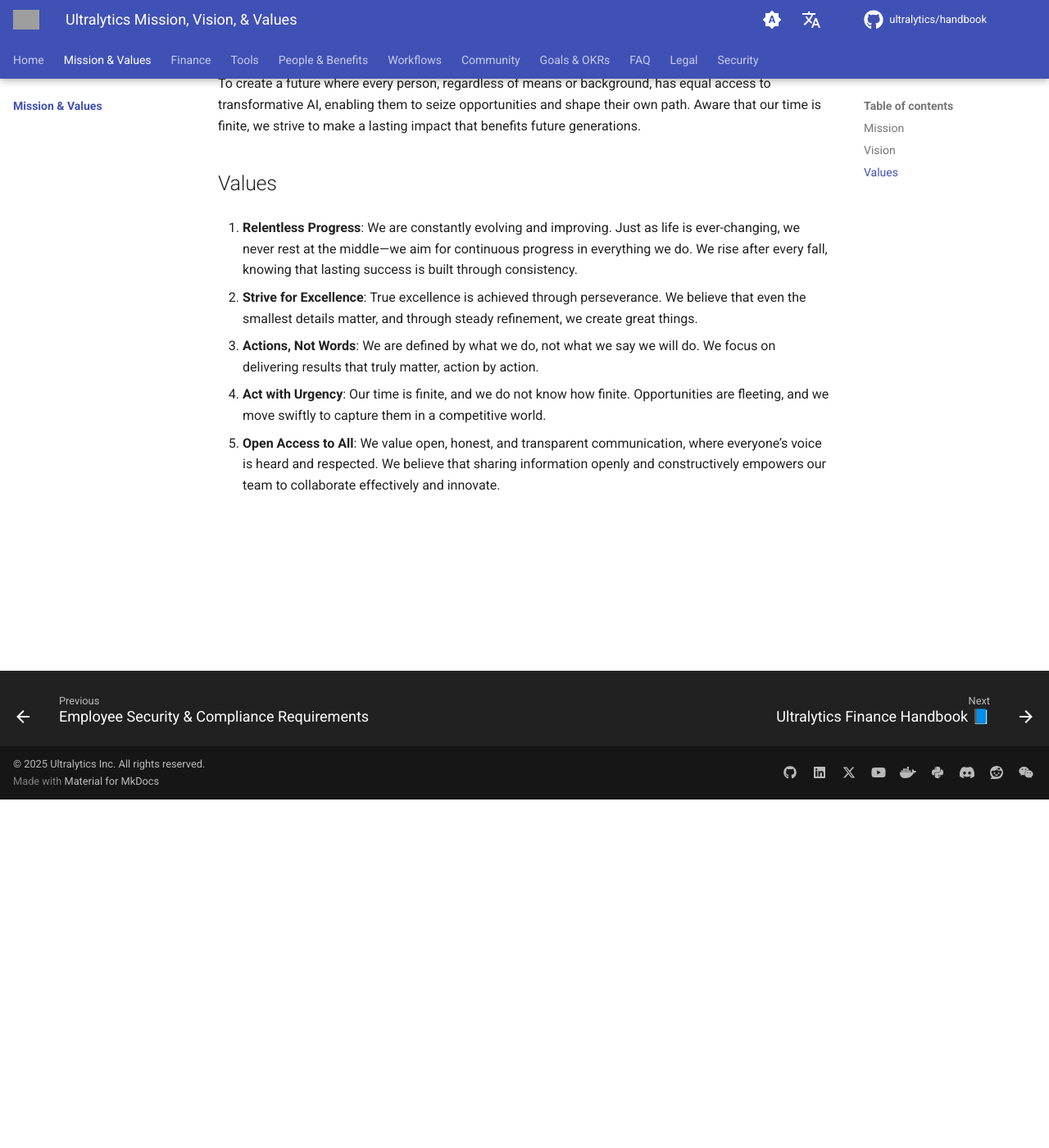
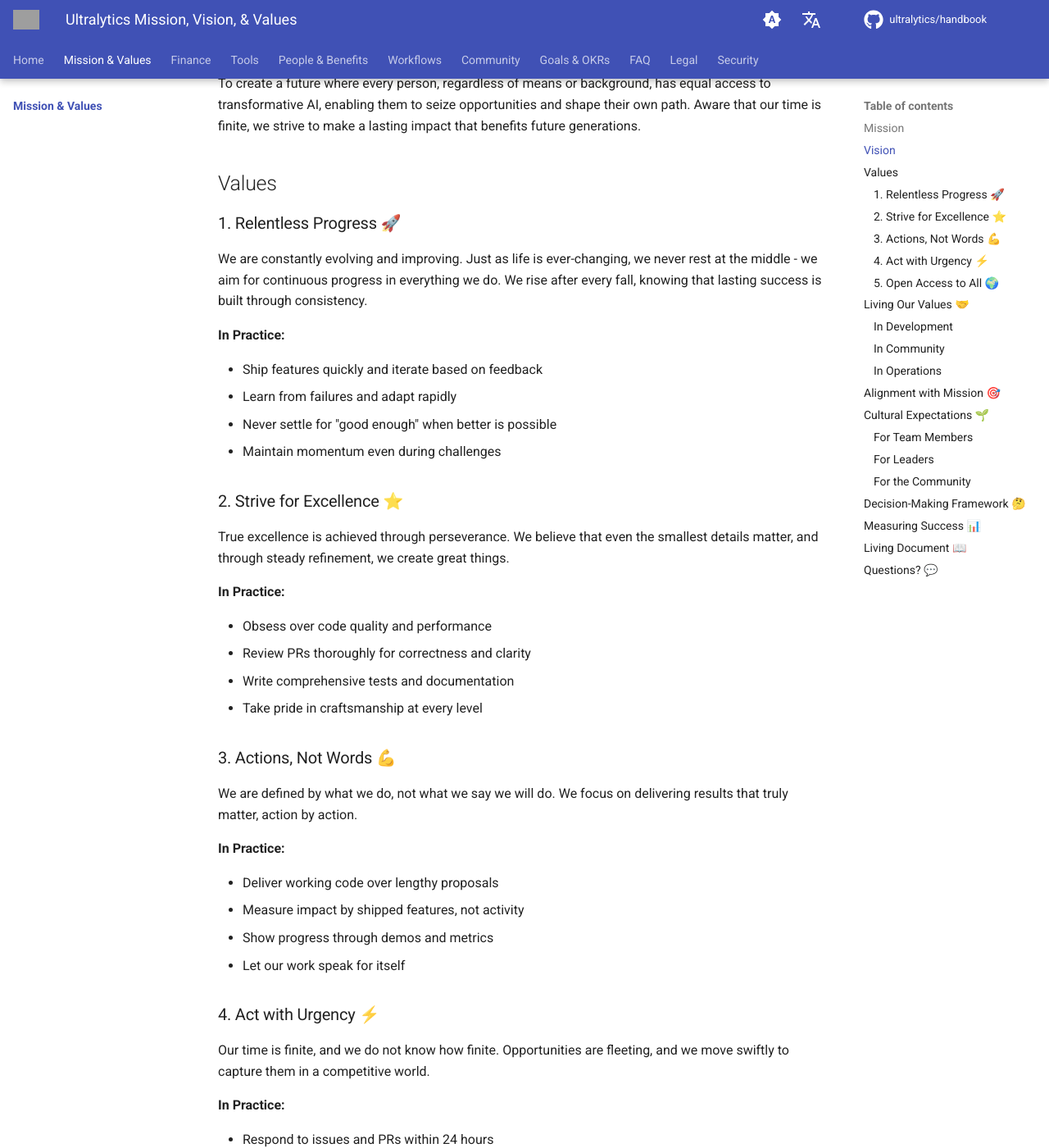
Before and after one commit to ultralytics/handbook, an MkDocs documentation site: the page built from docs/en/mission-vision-values/index.md, in a window 1280 px wide and 1400 px high, scrolled down 425 px. Shown: the whole window at 82% size. Built offline with MkDocs 1.6.1 and Material for MkDocs 9.7.7, drawn with Linux system fonts in a browser that asks for light colours; comment, search, counter and statistics services are not loaded; some of the changed text lies outside the part shown; grey boxes are pictures that could not be loaded.

Commit message:
Update README

```diff
--- a/docs/en/mission-vision-values/index.md
+++ b/docs/en/mission-vision-values/index.md
@@ -15,12 +15,169 @@
 
 ## Values
 
-1. **Relentless Progress**: We are constantly evolving and improving. Just as life is ever-changing, we never rest at the middle—we aim for continuous progress in everything we do. We rise after every fall, knowing that lasting success is built through consistency.
+### 1. Relentless Progress 🚀
 
-2. **Strive for Excellence**: True excellence is achieved through perseverance. We believe that even the smallest details matter, and through steady refinement, we create great things.
+We are constantly evolving and improving. Just as life is ever-changing, we never rest at the middle - we aim for continuous progress in everything we do. We rise after every fall, knowing that lasting success is built through consistency.
 
-3. **Actions, Not Words**: We are defined by what we do, not what we say we will do. We focus on delivering results that truly matter, action by action.
+**In Practice:**
 
-4. **Act with Urgency**: Our time is finite, and we do not know how finite. Opportunities are fleeting, and we move swiftly to capture them in a competitive world.
+- Ship features quickly and iterate based on feedback
+- Learn from failures and adapt rapidly
+- Never settle for "good enough" when better is possible
+- Maintain momentum even during challenges
 
-5. **Open Access to All**: We value open, honest, and transparent communication, where everyone’s voice is heard and respected. We believe that sharing information openly and constructively empowers our team to collaborate effectively and innovate.
+### 2. Strive for Excellence ⭐
+
+True excellence is achieved through perseverance. We believe that even the smallest details matter, and through steady refinement, we create great things.
+
+**In Practice:**
+
+- Obsess over code quality and performance
+- Review PRs thoroughly for correctness and clarity
+- Write comprehensive tests and documentation
+- Take pride in craftsmanship at every level
+
+### 3. Actions, Not Words 💪
+
+We are defined by what we do, not what we say we will do. We focus on delivering results that truly matter, action by action.
+
+**In Practice:**
+
+- Deliver working code over lengthy proposals
+- Measure impact by shipped features, not activity
+- Show progress through demos and metrics
+- Let our work speak for itself
+
+### 4. Act with Urgency ⚡
+
+Our time is finite, and we do not know how finite. Opportunities are fleeting, and we move swiftly to capture them in a competitive world.
+
+**In Practice:**
+
+- Respond to issues and PRs within 24 hours
+- Make decisions quickly with available information
+- Ship MVPs to gather feedback early
+- Prioritize ruthlessly to focus on what matters most
+
+### 5. Open Access to All 🌍
+
+We value open, honest, and transparent communication, where everyone's voice is heard and respected. We believe that sharing information openly and constructively empowers our team to collaborate effectively and innovate.
+
+**In Practice:**
+
+- Open-source by default for maximum community benefit
+- Share knowledge freely through documentation and examples
+- Maintain transparent decision-making processes
+- Welcome contributions from all skill levels and backgrounds
+- Communicate clearly and proactively with stakeholders
+
+## Living Our Values 🤝
+
+### In Development
+
+Our values shape how we build software:
+
+- **Relentless Progress**: Regular releases with continuous improvements
+- **Strive for Excellence**: Rigorous testing and code review standards
+- **Actions, Not Words**: Working demos over extensive specifications
+- **Act with Urgency**: Fast iteration cycles and quick bug fixes
+- **Open Access to All**: Public development, welcoming community contributions
+
+### In Community
+
+Our values guide how we engage with users:
+
+- **Relentless Progress**: Regularly update documentation and examples
+- **Strive for Excellence**: High-quality support and thorough answers
+- **Actions, Not Words**: Show solutions through working code
+- **Act with Urgency**: Respond promptly to issues and questions
+- **Open Access to All**: Free tools and knowledge for everyone
+
+### In Operations
+
+Our values inform how we work together:
+
+- **Relentless Progress**: Continuous improvement of internal processes
+- **Strive for Excellence**: Professionalism in all communications
+- **Actions, Not Words**: Clear accountability and ownership
+- **Act with Urgency**: Efficient decision-making and minimal bureaucracy
+- **Open Access to All**: Transparent policies and accessible information
+
+## Alignment with Mission 🎯
+
+Our values directly support our mission to advance AI for everyone:
+
+| Value                   | Mission Alignment                                              |
+| ----------------------- | -------------------------------------------------------------- |
+| **Relentless Progress** | Continuously pushing boundaries through constant iteration     |
+| **Strive for Excellence** | Creating world's best solutions through quality focus       |
+| **Actions, Not Words**  | Delivering real results that benefit users                     |
+| **Act with Urgency**    | Moving quickly to democratize AI before opportunities pass     |
+| **Open Access to All**  | Ensuring equal access through open-source distribution         |
+
+## Cultural Expectations 🌱
+
+### For Team Members
+
+- Embody these values in daily work
+- Hold yourself and others accountable to high standards
+- Speak up when you see values-aligned opportunities
+- Lead by example in demonstrating our culture
+
+### For Leaders
+
+- Model values consistently in decisions and actions
+- Recognize and reward values-aligned behavior
+- Address conflicts between actions and stated values
+- Continuously reinforce culture through communication
+
+### For the Community
+
+- Respect our commitment to open-source principles
+- Contribute constructively following our guidelines
+- Help others in alignment with our inclusive values
+- Build on our work in ways that benefit all
+
+## Decision-Making Framework 🤔
+
+When facing difficult choices, ask:
+
+1. **Does this advance our mission?** Will it democratize AI or improve access?
+2. **Does it align with our values?** Specifically which values does it support or conflict with?
+3. **Does it serve the community?** Will it benefit users and contributors?
+4. **Can we execute with urgency?** Is the timeline appropriate for the opportunity?
+5. **Does it reflect excellence?** Are we proud of the quality?
+
+## Measuring Success 📊
+
+We evaluate success through the lens of our values:
+
+- **GitHub Stars**: Community recognition of our work
+- **PyPI Downloads**: Real-world adoption and usage
+- **Contributor Growth**: Open collaboration success
+- **Performance Benchmarks**: Excellence in execution
+- **Response Times**: Urgency in action
+- **Issue Resolution Rate**: Progress in improvement
+- **User Satisfaction**: Impact on community
+
+## Living Document 📖
+
+These values evolve as we grow. We regularly:
+
+- Review values alignment in quarterly reflections
+- Gather feedback on cultural health
+- Update practices to better embody values
+- Celebrate examples of values in action
+
+## Questions? 💬
+
+If you're unsure how to apply these values in a specific situation:
+
+- Discuss with your manager
+- Raise in team meetings
+- Reference decision-making framework above
+- Ask yourself: "What would best serve our mission?"
+
+---
+
+_Our values aren't just words on a page - they're the foundation of how we work, innovate, and succeed together. Live them daily! 🚀_
```
